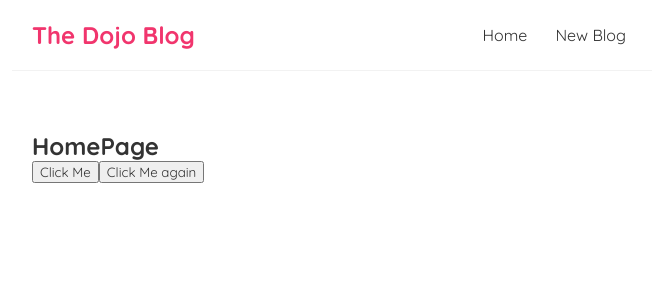
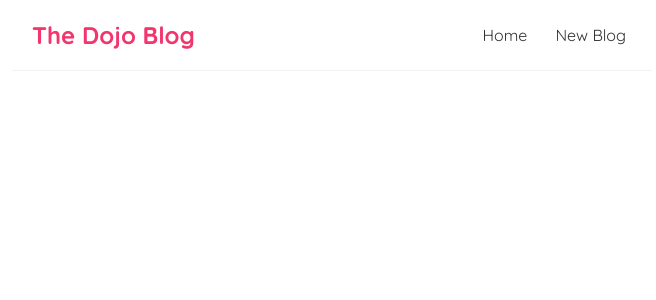
Before and after one commit to LincKim/React-simpleBlog-app, a React (Create React App) app: page / in a window 1280 px wide. Shown: the top 300 px of the page, without its empty margins (308-964 px from the left). Built offline with nearby package versions, Linux system fonts and the light colour scheme.

Commit message:
adding state of blogs

```diff
--- a/src/home.js
+++ b/src/home.js
@@ -1,19 +1,18 @@
+import React, {useState} from "react";
 const Home = () => {
 
-    const handleClick = (e) =>{
-        console.log('Hello Mathai', e);
-    }
+    //State of blogs, allowing for change to put new and also delete
 
-    const handleClickAgain = (name) =>{
-        console.log(`Hello ${name}`);
-    }
+    const [blogs, setBlogs] = useState([
+        {title: 'My new website', body:'lorem ipsum...', author: 'mario', id:1},
+        {title: 'Welcome party!', body:'lorem ipsum...', author: 'yoshi', id:2},
+        {title: 'Web dev top tips', body:'lorem ipsum...', author: 'mario', id:3}
+    ])
+
     return (
         <div className="home">
-            <h2>HomePage</h2>
-            <button onClick={handleClick}>Click Me</button>
-            <button onClick={(e)=>{
-                handleClickAgain('Jay', e)
-            }}>Click Me again</button>
+
+
         </div>
     );
 }
```
